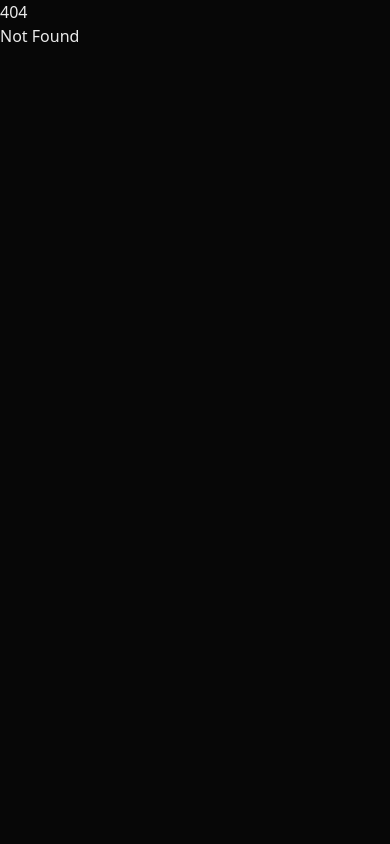
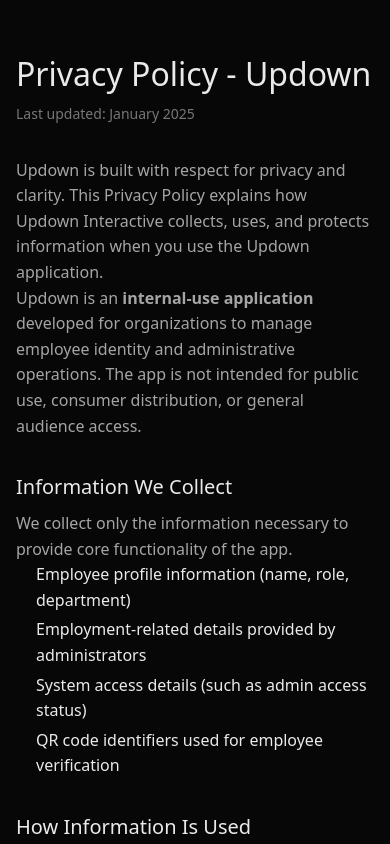
Before and after one commit to updown-interactive/project-updown-webpage, a SvelteKit app in the folder updown/: page /privacy-policies/updown in a window 390 px wide. Before the commit this address had no page. Shown: the top 844 px of the page. Built offline with nearby package versions, Linux system fonts and the light colour scheme.

Commit message:
added privacy-policy for updown mobile app internal

```diff
--- /dev/null
+++ b/updown/src/routes/privacy-policies/updown/+page.svelte
@@ -0,0 +1,164 @@
+<script>
+  const appName = "Updown";
+  const companyName = "Updown Interactive";
+  const contactEmail = "support@updown-interactive.in";
+  const lastUpdated = "January 2025";
+</script>
+
+<svelte:head>
+  <title>Privacy Policy – {appName}</title>
+  <meta name="description" content="Privacy Policy for Updown app" />
+</svelte:head>
+
+<main class="container">
+  <h1>Privacy Policy - {appName}</h1>
+  <p class="updated">Last updated: {lastUpdated}</p>
+
+  <section>
+    <p>
+      {appName} is built with respect for privacy and clarity.
+      This Privacy Policy explains how {companyName} collects, uses,
+      and protects information when you use the {appName} application.
+    </p>
+  </section>
+<section>
+  <p>
+    {appName} is an <strong>internal-use application</strong> developed for
+    organizations to manage employee identity and administrative operations.
+    The app is not intended for public use, consumer distribution, or general
+    audience access.
+  </p>
+</section>
+  <section>
+    <h2>Information We Collect</h2>
+    <p>
+      We collect only the information necessary to provide core functionality
+      of the app.
+    </p>
+    <ul>
+      <li>Employee profile information (name, role, department)</li>
+      <li>Employment-related details provided by administrators</li>
+      <li>System access details (such as admin access status)</li>
+      <li>QR code identifiers used for employee verification</li>
+    </ul>
+  </section>
+
+  <section>
+    <h2>How Information Is Used</h2>
+    <p>
+      Information collected by {appName} is used strictly for:
+    </p>
+    <ul>
+      <li>Displaying employee identity and profile information</li>
+      <li>Managing employee access and roles</li>
+      <li>Enabling QR-based employee verification</li>
+      <li>Administrative and organizational operations</li>
+    </ul>
+  </section>
+
+  <section>
+    <h2>Data Sharing</h2>
+    <p>
+      {appName} does not sell, trade, or rent personal information.
+      Data is shared only within the organization using the app and
+      only with authorized users.
+    </p>
+  </section>
+
+  <section>
+    <h2>Data Security</h2>
+    <p>
+      We take reasonable measures to protect your information using
+      secure communication, access control, and modern development
+      practices. However, no digital system can guarantee absolute security.
+    </p>
+  </section>
+
+  <section>
+    <h2>Internet & Network Access</h2>
+    <p>
+      {appName} may use internet connectivity to sync data, display
+      profile images, and verify employee information. No unnecessary
+      network requests are performed.
+    </p>
+  </section>
+
+  <section>
+    <h2>Children’s Privacy</h2>
+    <p>
+      {appName} is intended for organizational and professional use.
+      It is not designed for children under the age of 13.
+    </p>
+  </section>
+
+  <section>
+    <h2>Your Rights</h2>
+    <p>
+      You may contact your organization’s administrator to update,
+      correct, or remove your information where applicable.
+    </p>
+  </section>
+
+  <section>
+    <h2>Changes to This Policy</h2>
+    <p>
+      This Privacy Policy may be updated from time to time.
+      Any changes will be reflected on this page with an updated date.
+    </p>
+  </section>
+
+  <section>
+    <h2>Contact Us</h2>
+    <p>
+      If you have any questions about this Privacy Policy, please contact us at:
+    </p>
+    <p class="contact">
+      <a href={`mailto:${contactEmail}`}>{contactEmail}</a>
+    </p>
+  </section>
+</main>
+
+<style>
+  .container {
+    max-width: 720px;
+    margin: 0 auto;
+    padding: 48px 16px 80px;
+    font-family: system-ui, -apple-system, BlinkMacSystemFont;
+    line-height: 1.6;
+  }
+
+  h1 {
+    font-size: 2rem;
+    margin-bottom: 0.25rem;
+  }
+
+  h2 {
+    font-size: 1.25rem;
+    margin-top: 2rem;
+    margin-bottom: 0.5rem;
+  }
+
+  p {
+    color: #e7e7e7b4;
+  }
+
+  ul {
+    padding-left: 1.25rem;
+  }
+
+  li {
+    margin-bottom: 0.25rem;
+  }
+
+  .updated {
+    font-size: 0.875rem;
+    color: #777;
+    margin-bottom: 2rem;
+  }
+
+  .contact a {
+    color: inherit;
+    font-weight: 600;
+    text-decoration: none;
+  }
+</style>
```
